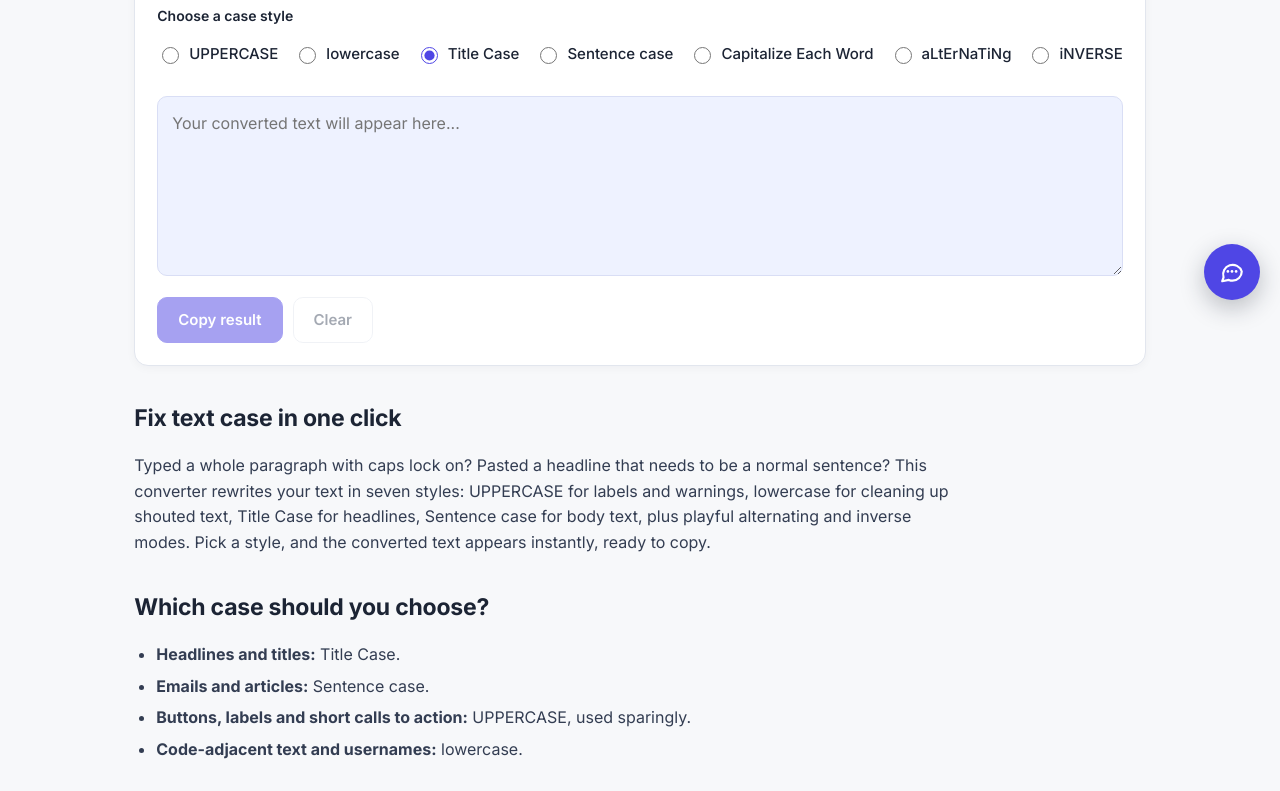
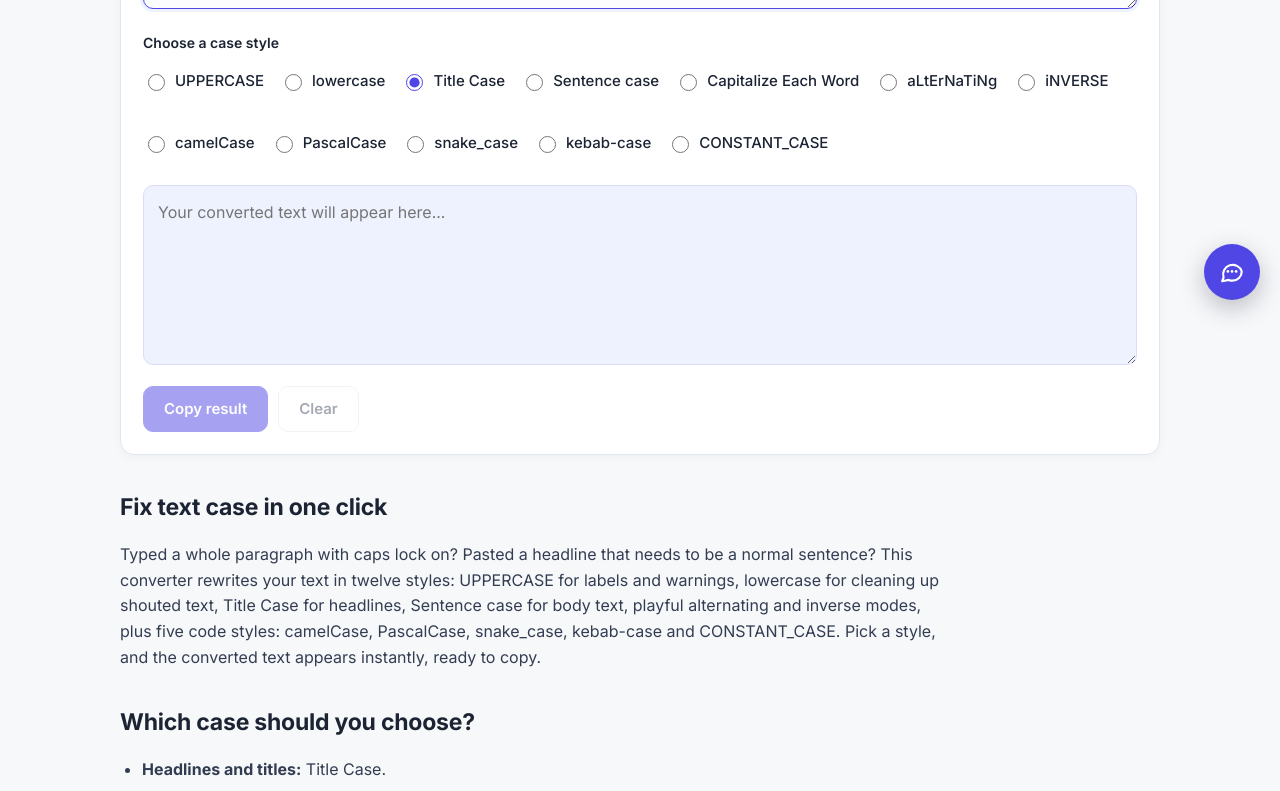
Before and after one commit to saurav73/ToolNest, a React (Vite) app: page /case-converter in a window 1280 px wide. Shown: the part 480-1271 px from the top of the page. Built offline with nearby package versions, Linux system fonts and the light colour scheme.

Commit message:
Case Converter: add code styles camelCase, PascalCase, snake_case, kebab-case, CONSTANT_CASE (competitor parity)

```diff
--- a/src/data/tools.js
+++ b/src/data/tools.js
@@ -24,8 +24,8 @@ export const TOOLS = [
     path: '/case-converter',
     name: 'Case Converter',
     category: 'Text Tools',
-    blurb: 'Convert text to UPPERCASE, lowercase, Title Case, Sentence case, alternating case and more.',
-    keywords: 'uppercase, lowercase, title case, change case',
+    blurb: 'Convert text to UPPERCASE, lowercase, Title Case, Sentence case, alternating case and code styles like camelCase, snake_case and kebab-case.',
+    keywords: 'uppercase, lowercase, title case, change case, camelcase, snake case, kebab case, pascal case',
   },
   {
     slug: 'password-generator',
--- a/src/pages/tools/CaseConverter.jsx
+++ b/src/pages/tools/CaseConverter.jsx
@@ -10,7 +10,24 @@ const MODES = [
   { id: 'capitalized', label: 'Capitalize Each Word' },
   { id: 'alternating', label: 'aLtErNaTiNg' },
   { id: 'inverse', label: 'iNVERSE' },
+  { id: 'camel', label: 'camelCase' },
+  { id: 'pascal', label: 'PascalCase' },
+  { id: 'snake', label: 'snake_case' },
+  { id: 'kebab', label: 'kebab-case' },
+  { id: 'constant', label: 'CONSTANT_CASE' },
 ];
+
+/** Split a phrase into words on spaces, underscores, hyphens and camelCase boundaries. */
+function splitWords(text) {
+  const spaced = text
+    .replace(/([a-z0-9])([A-Z])/g, '$1 $2')
+    .replace(/([A-Z]+)([A-Z][a-z])/g, '$1 $2');
+  return spaced.split(/[^a-zA-Z0-9]+/).filter(Boolean);
+}
+
+function cap(word) {
+  return word.charAt(0).toUpperCase() + word.slice(1).toLowerCase();
+}
 
 function convert(text, mode) {
   switch (mode) {
@@ -34,6 +51,18 @@ function convert(text, mode) {
     }
     case 'inverse':
       return [...text].map((ch) => (ch === ch.toUpperCase() ? ch.toLowerCase() : ch.toUpperCase())).join('');
+    case 'camel': {
+      const words = splitWords(text).map((w) => w.toLowerCase());
+      return words.map((w, i) => (i === 0 ? w : cap(w))).join('');
+    }
+    case 'pascal':
+      return splitWords(text).map(cap).join('');
+    case 'snake':
+      return splitWords(text).map((w) => w.toLowerCase()).join('_');
+    case 'kebab':
+      return splitWords(text).map((w) => w.toLowerCase()).join('-');
+    case 'constant':
+      return splitWords(text).map((w) => w.toUpperCase()).join('_');
     default: return text;
   }
 }
@@ -52,8 +81,12 @@ const FAQS = [
     a: 'Alternating case (aLtErNaTiNg) is mostly playful and appears in memes and social posts. Inverse case flips every letter from its current state and is handy when text arrives with the caps lock key stuck in the wrong position.',
   },
   {
+    q: 'What are the code styles for?',
+    a: 'camelCase is the standard for variable and function names in JavaScript, PascalCase for class and component names, snake_case for Python variables and database columns, kebab-case for CSS classes and URL slugs, and CONSTANT_CASE for constants. The converter splits your phrase on spaces, underscores, hyphens and camelCase boundaries, then rejoins the words in the style you pick.',
+  },
+  {
     q: 'Does the converter change anything besides letters?',
-    a: 'No. Numbers, punctuation, spacing and line breaks are left exactly as they are. Only the case of letters changes.',
+    a: 'For the prose styles, no. Numbers, punctuation, spacing and line breaks are left exactly as they are and only the case of letters changes. The code styles are the exception: they rejoin words with underscores, hyphens or nothing at all, so separators in the input do not survive.',
   },
 ];
 
@@ -62,10 +95,11 @@ const CONTENT = (
     <h2>Fix text case in one click</h2>
     <p>
       Typed a whole paragraph with caps lock on? Pasted a headline that needs to be a
-      normal sentence? This converter rewrites your text in seven styles: UPPERCASE
+      normal sentence? This converter rewrites your text in twelve styles: UPPERCASE
       for labels and warnings, lowercase for cleaning up shouted text, Title Case for
-      headlines, Sentence case for body text, plus playful alternating and inverse
-      modes. Pick a style, and the converted text appears instantly, ready to copy.
+      headlines, Sentence case for body text, playful alternating and inverse
+      modes, plus five code styles: camelCase, PascalCase, snake_case, kebab-case
+      and CONSTANT_CASE. Pick a style, and the converted text appears instantly, ready to copy.
     </p>
     <h2>Which case should you choose?</h2>
     <ul>
@@ -73,6 +107,7 @@ const CONTENT = (
       <li><strong>Emails and articles:</strong> Sentence case.</li>
       <li><strong>Buttons, labels and short calls to action:</strong> UPPERCASE, used sparingly.</li>
       <li><strong>Code-adjacent text and usernames:</strong> lowercase.</li>
+      <li><strong>Variable, class and constant names:</strong> camelCase, PascalCase or CONSTANT_CASE, and snake_case or kebab-case for Python, databases, CSS and URLs.</li>
     </ul>
     <h2>How the converter works under the hood</h2>
     <p>
@@ -101,6 +136,10 @@ const CONTENT = (
       once you add the closing punctuation back. Inverse case gives "The quick BROWN fox JUMPS over THE LAZY DOG", preserving
       the original pattern in mirror form. Seeing all five results from one input
       shows why choosing the right mode matters more than retyping by hand.
+      The code styles turn the same phrase into identifiers: "user account settings"
+      becomes userAccountSettings in camelCase, UserAccountSettings in PascalCase,
+      user_account_settings in snake_case, user-account-settings in kebab-case and
+      USER_ACCOUNT_SETTINGS in CONSTANT_CASE.
     </p>
     <h2>Tips for getting better results</h2>
     <ul>
@@ -129,9 +168,9 @@ export default function CaseConverter() {
       slug="case-converter"
       path="/case-converter"
       title="Case Converter: Uppercase, Lowercase, Title Case | ToolNest"
-      description="Convert text to UPPERCASE, lowercase, Title Case, Sentence case, alternating or inverse case instantly. Free, private, one click."
+      description="Convert text to UPPERCASE, lowercase, Title Case or code styles like camelCase, snake_case and kebab-case. Free, private, one click."
       h1="Case Converter"
-      intro="Convert any text to UPPERCASE, lowercase, Title Case, Sentence case, alternating case or inverse case. Pick a style and copy the result."
+      intro="Convert any text to UPPERCASE, lowercase, Title Case, Sentence case, alternating case, inverse case or a code style like camelCase and snake_case. Pick a style and copy the result."
       faqs={FAQS}
       content={CONTENT}
     >
```
